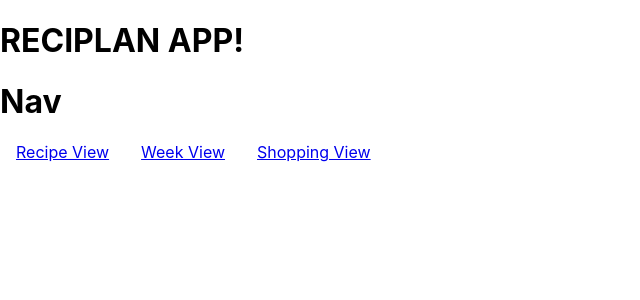
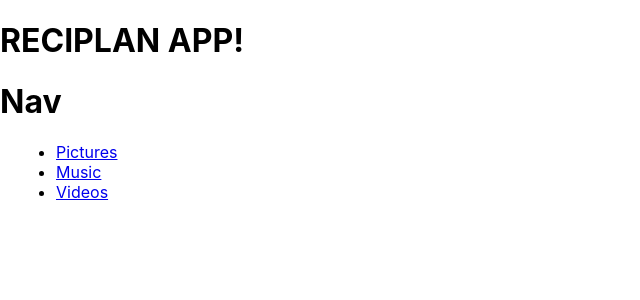
Before and after one commit to pohutukawa-2020/dream, a React (Create React App) app: page / in a window 1280 px wide. Shown: the top 300 px of the page, without its empty margins (0-640 px from the left). Built offline with nearby package versions, Linux system fonts and the light colour scheme.

Commit message:
add dynamic nav bar

```diff
--- a/src/App.jsx
+++ b/src/App.jsx
@@ -1,7 +1,7 @@
 import React from 'react'
 import { Route } from 'react-router-dom'
 
-import Nav from './Nav'
+import { Nav } from './Nav'
 import Recipes from './Recipes'
 import Week from './Week'
 import Shopping from './Shopping'
--- a/src/Nav.jsx
+++ b/src/Nav.jsx
@@ -1,17 +1,135 @@
 import React from 'react'
 import { Link } from 'react-router-dom'
 
-function Nav () {
+export const Nav = (props) => {
+  let currentPage = props.location.pathname
+  let navLinks = null
+
+  switch (currentPage) {
+    case '/week':
+      navLinks = (
+
+        <div class="tabs is-toggle is-fullwidth is-large">
+  <ul>
+    <li class="is-active">
+      <Link to="/recipes">
+        <span class="icon"><i className="far fa-smile"></i></span>
+
+        </Link>
+    </li>
+    <li>
+      <Link to='/shopping'>
+        <span class="icon"><i class="fas fa-lemon" ></i></span>
+
+      </Link>
+    </li>
+    <li>
+      <Link to='/week'>
+        <span class="icon"><i class="fas fa-fighter-jet" ></i></span>
+
+      </Link>
+    </li>
+    </ul>
+    </div>
+
+      )
+      break
+    case '/recipes':
+      navLinks = (
+        <>
+              <div class="tabs is-toggle is-fullwidth is-large">
+  <ul>
+    <li class="is-active">
+      <Link to="/recipes">
+        <span class="icon"><i className="far fa-smile"></i></span>
+
+        </Link>
+    </li>
+    <li>
+      <Link to='/week'>
+        <span class="icon"><i class="fas fa-lemon" ></i></span>
+
+      </Link>
+    </li>
+    <li>
+      <Link to='/shopping'>
+        <span class="icon"><i class="fas fa-fighter-jet" ></i></span>
+
+      </Link>
+    </li>
+    </ul>
+    </div>
+        </>
+      )
+      break
+    case '/list':
+      navLinks = (
+        <>
+              <div class="tabs is-toggle is-fullwidth is-large">
+  <ul>
+    <li class="is-active">
+      <Link to="/recipes">
+        <span class="icon"><i className="far fa-smile"></i></span>
+
+        </Link>
+    </li>
+    <li>
+      <Link to='/shopping'>
+        <span class="icon"><i class="fas fa-lemon" ></i></span>
+
+      </Link>
+    </li>
+    <li>
+      <Link to='/week'>
+        <span class="icon"><i class="fas fa-fighter-jet" ></i></span>
+
+      </Link>
+    </li>
+    </ul>
+    </div>
+        </>
+      )
+      break
+    default:
+      navLinks = (
+        <>
+              <div class="tabs is-toggle is-fullwidth is-large">
+  <ul>
+    <li class="is-active">
+      <Link to="/recipes">
+        <span class="icon"><i className="far fa-smile"></i></span>
+        <span>Pictures</span>
+        </Link>
+    </li>
+    <li>
+      <Link to='/shopping'>
+        <span class="icon"><i class="fas fa-lemon" ></i></span>
+        <span>Music</span>
+      </Link>
+    </li>
+    <li>
+      <Link to='/week'>
+        <span class="icon"><i class="fas fa-fighter-jet" ></i></span>
+        <span>Videos</span>
+      </Link>
+    </li>
+    </ul>
+    </div>
+        </>
+      )
+  }
   return (
-    <div className="Nav">
+    <>
+      <div className="nav">
+
+      <div className="Nav">
       <h1>Nav</h1>
       <div className='navLinks'>
-        <Link to="/recipes">Recipe View</Link>
-        <Link to="/week">Week View</Link>
-        <Link to="/shopping">Shopping View</Link>
+       {navLinks}
       </div>
     </div>
+
+      </div>
+    </>
   )
 }
-
-export default Nav
```
